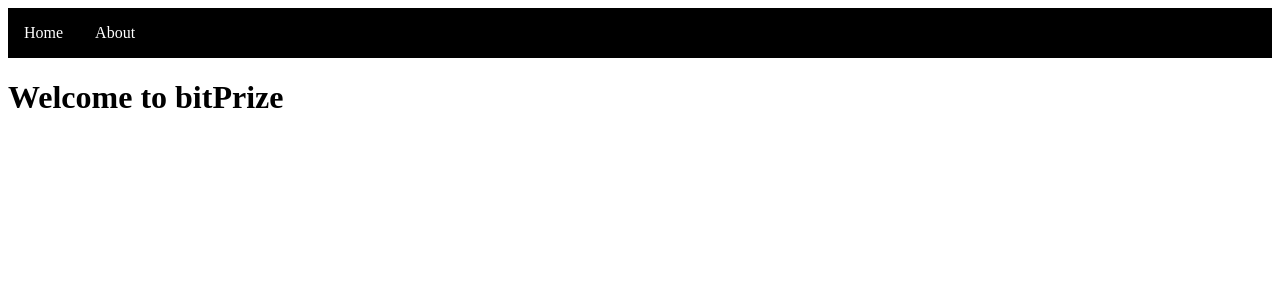
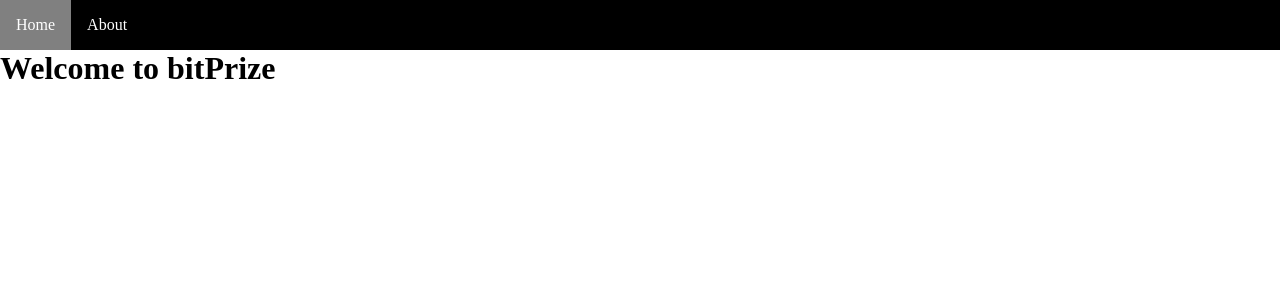
Before and after one commit to HUS-SFI/BitzPrice, a Next.js app: page / in a window 1280 px wide. Shown: the top 300 px of the page. Built offline with nearby package versions, Linux system fonts and the light colour scheme.

Commit message:
adding Global css

```diff
--- /dev/null
+++ b/pages/_app.js
@@ -0,0 +1,4 @@
+import "../styles/global.css"
+export default function App({ Component, pageProps }) {
+    return <Component {...pageProps} />
+}
--- /dev/null
+++ b/styles/global.css
@@ -0,0 +1,8 @@
+* {
+    margin: 0;
+    padding: 0;
+    box-sizing: inherit;
+}
+html {
+    box-sizing: border-box;
+}
```
